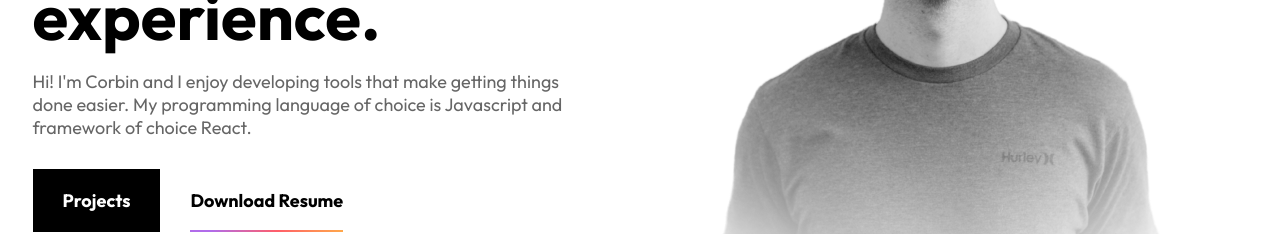
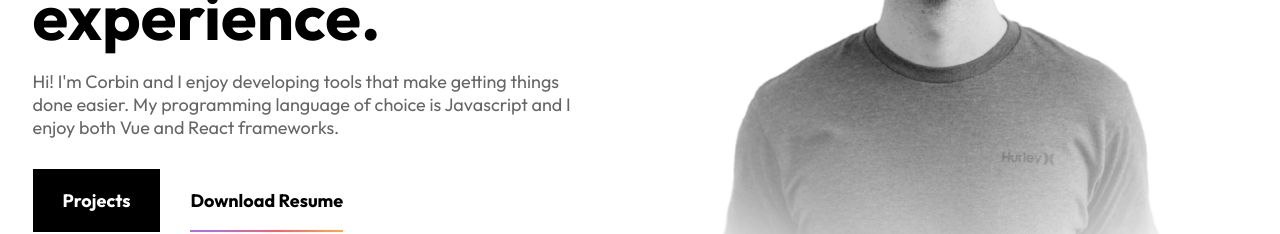
Before and after one commit to corbinmj16/corbin, a Next.js app: page / in a window 1280 px wide. Shown: the part 334-568 px from the top of the page. Built offline with nearby package versions, Linux system fonts and the light colour scheme.

Commit message:
Update Hero.js

```diff
--- a/components/Hero.js
+++ b/components/Hero.js
@@ -12,7 +12,7 @@ export function Hero() {
         <p>
           Hi! I'm Corbin and I enjoy developing tools that make getting things
           done easier. My programming language of choice is Javascript and
-          framework of choice React.
+          I enjoy both Vue and React frameworks.
         </p>
         <div className="hero__buttons">
           <a href="#projects" className="btn no-underline">
```
